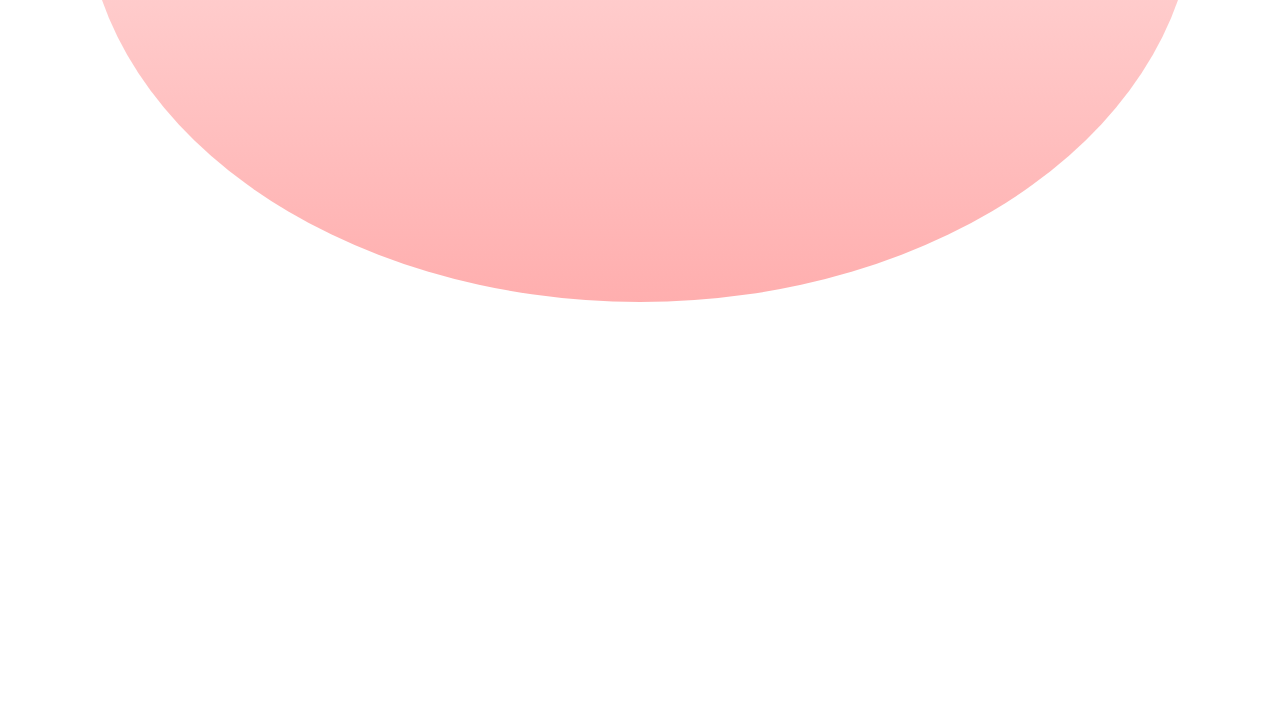
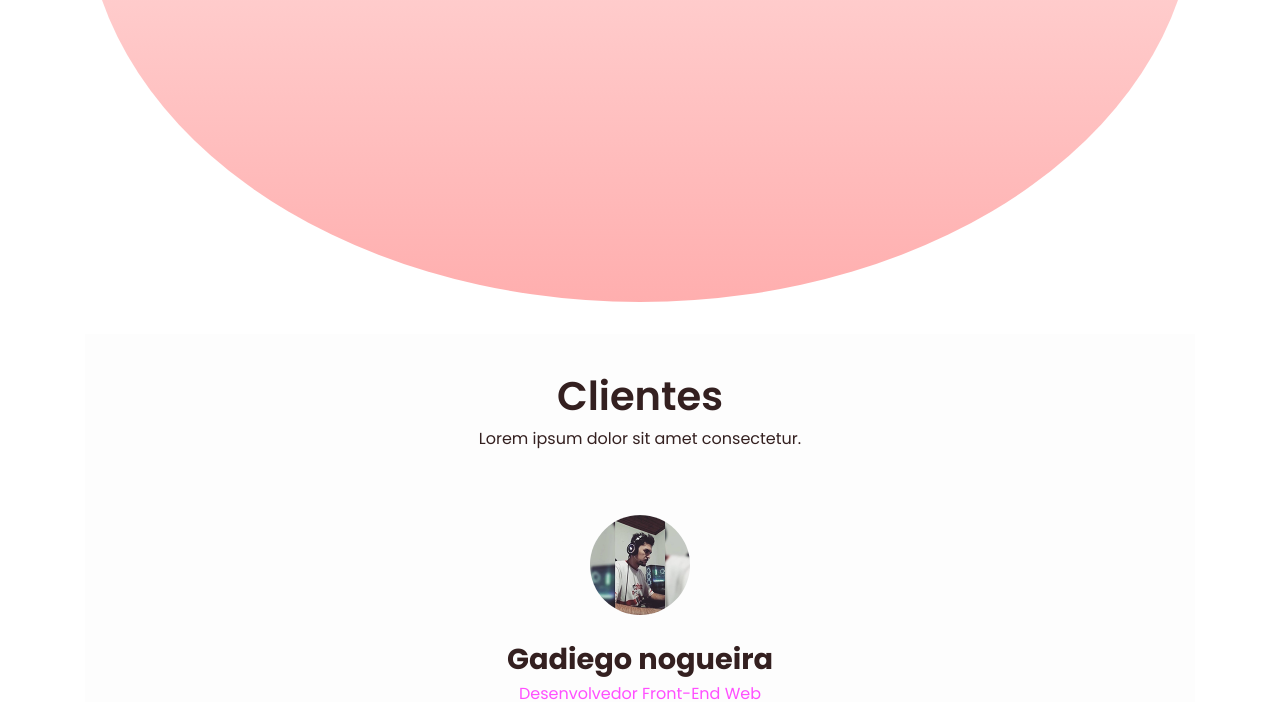
Before and after one commit to GadiegoN/portifolio-2, a plain HTML site: page index.html in a window 1280 px wide. Shown: the part 2098-2800 px from the top of the page. Before the commit the page ends 2432 px from the top, so only its background shows below. Drawn offline with Linux system fonts and the light colour scheme.

Commit message:
:package: Adicionado tela de clientes

```diff
--- a/codigo/estilo/style.css
+++ b/codigo/estilo/style.css
@@ -17,6 +17,11 @@
     clear: both;
 }
 
+.container {
+    width: 1110px;
+    margin: 0 auto;
+}
+
 /* menu */
 
 #home ul {
@@ -27,7 +32,7 @@
 }
 
 .container-menu {
-    width: 1110px;
+    width: 100%;
     height: 100vh;
     margin: 0 auto;
 }
@@ -139,7 +144,7 @@
 
 /* especificaçoes */
 .container-page-2 {
-    width: 1110px;
+    width: 100%;
     height: 100vh;
     margin: 0 auto;
     display: flex;
@@ -223,7 +228,7 @@
 /* sobre */
 
 .container-page-3 {
-    width: 1110px;
+    width: 100%;
     height: 100vh;
     margin: 0 auto;
     display: flex;
@@ -326,3 +331,76 @@
 }
 
 /* fim sobre */
+
+/* clientes */
+
+.container-page-4 {
+    width: 100%;
+    height: 100vh;
+    margin: 0 auto;
+    background: #26262602;
+    display: flex;
+}
+
+.box-clientes {
+    margin: 0 auto;
+    width: 75%;
+    height: 100%;
+    text-align: center;
+}
+
+.box-clientes h2 {
+    font-size: 2.5rem;
+    font-weight: 600;
+    margin-top: 2rem;
+    color: #342020;
+}
+
+.box-clientes h5 {
+    color: #342020;
+    font-size: 1rem;
+    font-weight: 200;
+}
+
+.box-clientes-perfil {
+    margin-top: 3rem;
+    padding: 1rem;
+}
+
+.box-clientes-perfil img{
+    width: 100px;
+    height: 100px;
+    border-radius: 50%;
+    overflow: hidden;
+}
+
+.cliente-nome h3{
+    font-size: 1.8rem;
+    color: #342020;
+}
+
+.cliente-ocupacao h5 {
+    font-size: 1rem;
+    color: #FF4FFF;
+}
+
+.cliente-p-opina {
+    margin: 1rem auto;
+    width: 50%;
+}
+
+.cliente-opna {
+    font-size: 1rem;
+    color: #34202080;
+}
+
+.cliente-slide-bolls i {
+    cursor: pointer;
+}
+
+.cliente-slide-bolls i:hover {
+    background: #FF4F4F;
+    border-radius: 50px;
+}
+
+/* fim clientes */
--- a/index.html
+++ b/index.html
@@ -10,7 +10,6 @@
     <title>Portifolio-2</title>
 
     <link rel="stylesheet" href="./codigo/estilo/style.css">
-
 </head>
 
 <body>
@@ -30,7 +29,7 @@
                     <a href="#about" class="menu-a">About</a>
                 </li>
                 <li class="menu-li">
-                    <a href="#" class="menu-a">Pricing</a>
+                    <a href="#clientes" class="menu-a">Clientes</a>
                 </li>
                 <li class="menu-li">
                     <a href="#" class="menu-a">Contact</a>
@@ -52,7 +51,10 @@
                     <a href="#" class="button-apresenta">Comerçar</a>
                 </div>
                 <div class="box-right">
-                    <iframe src="https://www.youtube.com/embed/HdbzWfno0ig?list=PLc8qxiPum3CcNtYTMqX6bU0gDgAbKCm1z" title="Aprenda a criar sites" frameborder="0" allow="accelerometer; autoplay; clipboard-write; encrypted-media; gyroscope; picture-in-picture" allowfullscreen></iframe>
+                    <iframe src="https://www.youtube.com/embed/HdbzWfno0ig?list=PLc8qxiPum3CcNtYTMqX6bU0gDgAbKCm1z"
+                        title="Aprenda a criar sites" frameborder="0"
+                        allow="accelerometer; autoplay; clipboard-write; encrypted-media; gyroscope; picture-in-picture"
+                        allowfullscreen></iframe>
                 </div>
             </div>
             <div class="clear"></div>
@@ -165,6 +167,31 @@
                 </div>
             </div>
         </div>
+
+        <div id="clientes" class="container-page-4">
+            <div class="box-clientes">
+                <h2>Clientes</h2>
+                <h5>Lorem ipsum dolor sit amet consectetur.</h5>
+                <div class="box-clientes-perfil">
+                    <img src="./imagens/perfil.png" alt="">
+                </div>
+                <div class="cliente-nome">
+                    <h3>Gadiego nogueira</h3>
+                </div>
+                <div class="cliente-ocupacao">
+                    <h5>Desenvolvedor Front-End Web</h5>
+                </div>
+                <div class="cliente-p-opina">
+                    <p class="cliente-opna">Lorem ipsum, dolor sit amet consectetur adipisicing elit. Similique
+                        laboriosam suscipit rem quas illum adipisci.</p>
+                </div>
+                <div class="cliente-slide-bolls">
+                    <i class="far fa-circle"></i>
+                    <i class="far fa-circle"></i>
+                    <i class="far fa-circle"></i>
+                </div>
+            </div>
+        </div>
     </div>
 
     <script src="./codigo/esqueleto/script.js"></script>
```
Also changed, not shown: imagens/perfil.png (added).
